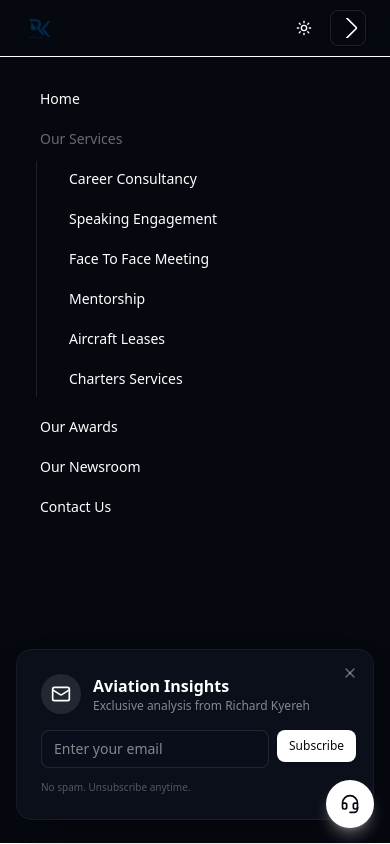
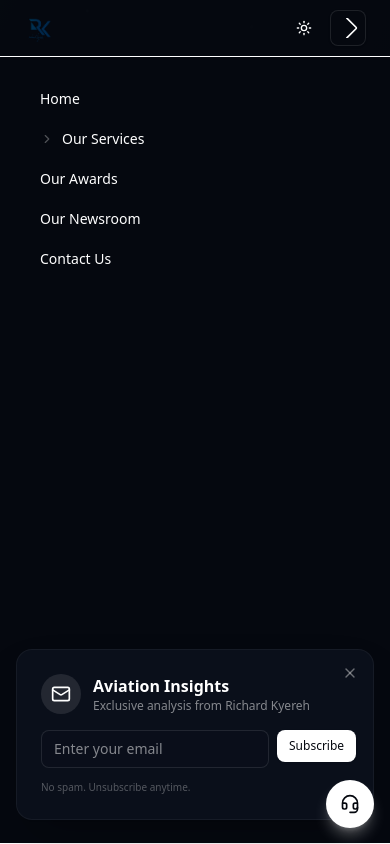
Before and after one commit to johnsonsemmanuel/richardkyereh, a Next.js app: page / in a window 390 px wide. Both pictures are taken after a click on the button 348 px from the left and 28 px from the top of the page. Shown: the top 844 px of the page. Built offline with nearby package versions, Linux system fonts and the light colour scheme.

Commit message:
fix: seamless mobile submenu + icons/desc in dropdown

```diff
--- a/src/components/Header.tsx
+++ b/src/components/Header.tsx
@@ -7,27 +7,30 @@ import { cn } from "@/lib/utils";
 import { MenuToggleIcon } from "@/components/ui/menu-toggle-icon";
 import { useScroll } from "@/components/ui/use-scroll";
 import { useTheme } from "@/components/theme-provider";
-import { Sun, Moon, ChevronDown } from "lucide-react";
+import { Sun, Moon, ChevronDown, ChevronRight } from "lucide-react";
 import {
   DropdownMenu,
   DropdownMenuContent,
   DropdownMenuItem,
   DropdownMenuTrigger,
 } from "@/components/ui/dropdown-menu";
+import {
+  CompassIcon, GlobeIcon, WingsIcon, ShieldIcon, RadarIcon, PlaneIcon,
+} from "@/components/ui/aviation-icons";
 
-type NavItem = { label: string; href: string } | { label: string; dropdown: { label: string; href: string }[] };
+type NavItem = { label: string; href: string } | { label: string; dropdown: { label: string; desc: string; href: string; icon: React.ComponentType<{ className?: string }> }[] };
 
 const navItems: NavItem[] = [
   { label: "Home", href: "/" },
   {
     label: "Our Services",
     dropdown: [
-      { label: "Career Consultancy", href: "/booking?service=career" },
-      { label: "Speaking Engagement", href: "/booking?service=speaking" },
-      { label: "Face To Face Meeting", href: "/booking?service=meeting" },
-      { label: "Mentorship", href: "/booking?service=mentorship" },
-      { label: "Aircraft Leases", href: "/booking?service=leases" },
-      { label: "Charters Services", href: "/booking?service=charters" },
+      { label: "Career Consultancy", desc: "Personalized career guidance", href: "/booking?service=career", icon: CompassIcon },
+      { label: "Speaking Engagement", desc: "Keynotes & panel participation", href: "/booking?service=speaking", icon: GlobeIcon },
+      { label: "Face To Face Meeting", desc: "Confidential strategic discussions", href: "/booking?service=meeting", icon: WingsIcon },
+      { label: "Mentorship", desc: "Leadership development programs", href: "/booking?service=mentorship", icon: ShieldIcon },
+      { label: "Aircraft Leases", desc: "Fleet strategy & lease analysis", href: "/booking?service=leases", icon: RadarIcon },
+      { label: "Charters Services", desc: "Charter operations consulting", href: "/booking?service=charters", icon: PlaneIcon },
     ],
   },
   { label: "Our Awards", href: "/awards" },
@@ -35,19 +38,17 @@ const navItems: NavItem[] = [
   { label: "Contact Us", href: "/contact" },
 ];
 
-function isDropdown(item: NavItem): item is { label: string; dropdown: { label: string; href: string }[] } {
+type DropdownItem = Extract<NavItem, { dropdown: unknown[] }>["dropdown"][number];
+
+function isDropdown(item: NavItem): item is Extract<NavItem, { dropdown: unknown[] }> {
   return "dropdown" in item;
 }
 
 export function Header() {
   const [open, setOpen] = React.useState(false);
+  const [mobileSubmenu, setMobileSubmenu] = React.useState(false);
   const scrolled = useScroll(10);
   const { theme, toggle } = useTheme();
-
-  React.useEffect(() => {
-    document.body.style.overflow = open ? "hidden" : "";
-    return () => { document.body.style.overflow = ""; };
-  }, [open]);
 
   return (
     <header
@@ -88,12 +89,24 @@ export function Header() {
                         <ChevronDown className="size-3 mt-0.5" />
                       </button>
                     </DropdownMenuTrigger>
-                    <DropdownMenuContent align="center" className="w-56">
-                      {item.dropdown.map((sub) => (
-                        <DropdownMenuItem key={sub.label} asChild>
-                          <Link href={sub.href}>{sub.label}</Link>
+                    <DropdownMenuContent align="center" className="w-64 p-1.5">
+                      {item.dropdown.map((sub) => {
+                        const Icon = sub.icon;
+                        return (
+                          <DropdownMenuItem key={sub.label} asChild className="p-0">
+                            <Link
+                              href={sub.href}
+                              className="flex items-start gap-3 px-3 py-2.5 rounded-lg"
+                            >
+                              <Icon className="size-4 text-primary/60 mt-0.5 shrink-0" />
+                              <div>
+                                <p className="text-sm font-medium">{sub.label}</p>
+                                <p className="text-xs text-foreground/40">{sub.desc}</p>
+                              </div>
+                            </Link>
                           </DropdownMenuItem>
-                      ))}
+                        );
+                      })}
                     </DropdownMenuContent>
                   </DropdownMenu>
                 );
@@ -137,17 +150,11 @@ export function Header() {
 
       <div
         className={cn(
-          "fixed top-14 right-0 bottom-0 left-0 z-50 flex flex-col overflow-hidden border-y md:hidden bg-background",
+          "fixed top-14 right-0 bottom-0 left-0 z-50 flex flex-col overflow-y-auto border-y md:hidden bg-background",
           open ? "block" : "hidden"
         )}
       >
-        <div
-          data-slot={open ? "open" : "closed"}
-          className={cn(
-            "data-[slot=open]:animate-in data-[slot=open]:zoom-in-95 data-[slot=closed]:animate-out data-[slot=closed]:zoom-out-95 ease-out",
-            "flex h-full w-full flex-col justify-between gap-y-2 p-6"
-          )}
-        >
+        <div className="flex h-full w-full flex-col justify-between gap-y-2 p-6">
           <div className="grid gap-y-1">
             <Link
               href="/"
@@ -156,28 +163,42 @@ export function Header() {
             >
               Home
             </Link>
-            <p className={buttonVariants({ variant: "ghost", className: "justify-start text-base text-foreground/40 pointer-events-none" })}>
+
+            <button
+              onClick={() => setMobileSubmenu(!mobileSubmenu)}
+              className={buttonVariants({ variant: "ghost", className: "justify-start text-base gap-2 w-full" })}
+            >
+              <ChevronRight
+                className={cn(
+                  "size-3.5 text-foreground/30 transition-transform",
+                  mobileSubmenu && "rotate-90"
+                )}
+              />
               Our Services
-            </p>
-            <div className="pl-4 grid gap-y-1 border-l border-input ml-3 mb-2">
-              {[
-                { label: "Career Consultancy", href: "/booking?service=career" },
-                { label: "Speaking Engagement", href: "/booking?service=speaking" },
-                { label: "Face To Face Meeting", href: "/booking?service=meeting" },
-                { label: "Mentorship", href: "/booking?service=mentorship" },
-                { label: "Aircraft Leases", href: "/booking?service=leases" },
-                { label: "Charters Services", href: "/booking?service=charters" },
-              ].map((sub) => (
+            </button>
+
+            {mobileSubmenu && (
+              <div className="pl-8 grid gap-y-0.5 mb-1 overflow-hidden">
+                {(navItems.find((n) => "dropdown" in n && n.label === "Our Services") as Extract<NavItem, { dropdown: unknown[] }>).dropdown.map((sub) => {
+                  const Icon = sub.icon;
+                  return (
                     <Link
                       key={sub.label}
                       href={sub.href}
                       onClick={() => setOpen(false)}
-                  className={buttonVariants({ variant: "ghost", className: "justify-start text-sm h-9" })}
+                      className="flex items-center gap-3 px-3 py-2.5 rounded-lg hover:bg-secondary/50 transition-colors"
                     >
-                  {sub.label}
+                      <Icon className="size-4 text-primary/40 shrink-0" />
+                      <div>
+                        <p className="text-sm font-medium text-foreground/70">{sub.label}</p>
+                        <p className="text-xs text-foreground/30">{sub.desc}</p>
+                      </div>
                     </Link>
-              ))}
+                  );
+                })}
               </div>
+            )}
+
             <Link
               href="/awards"
               onClick={() => setOpen(false)}
```
Lines whose indentation alone changed are shown as unchanged.
